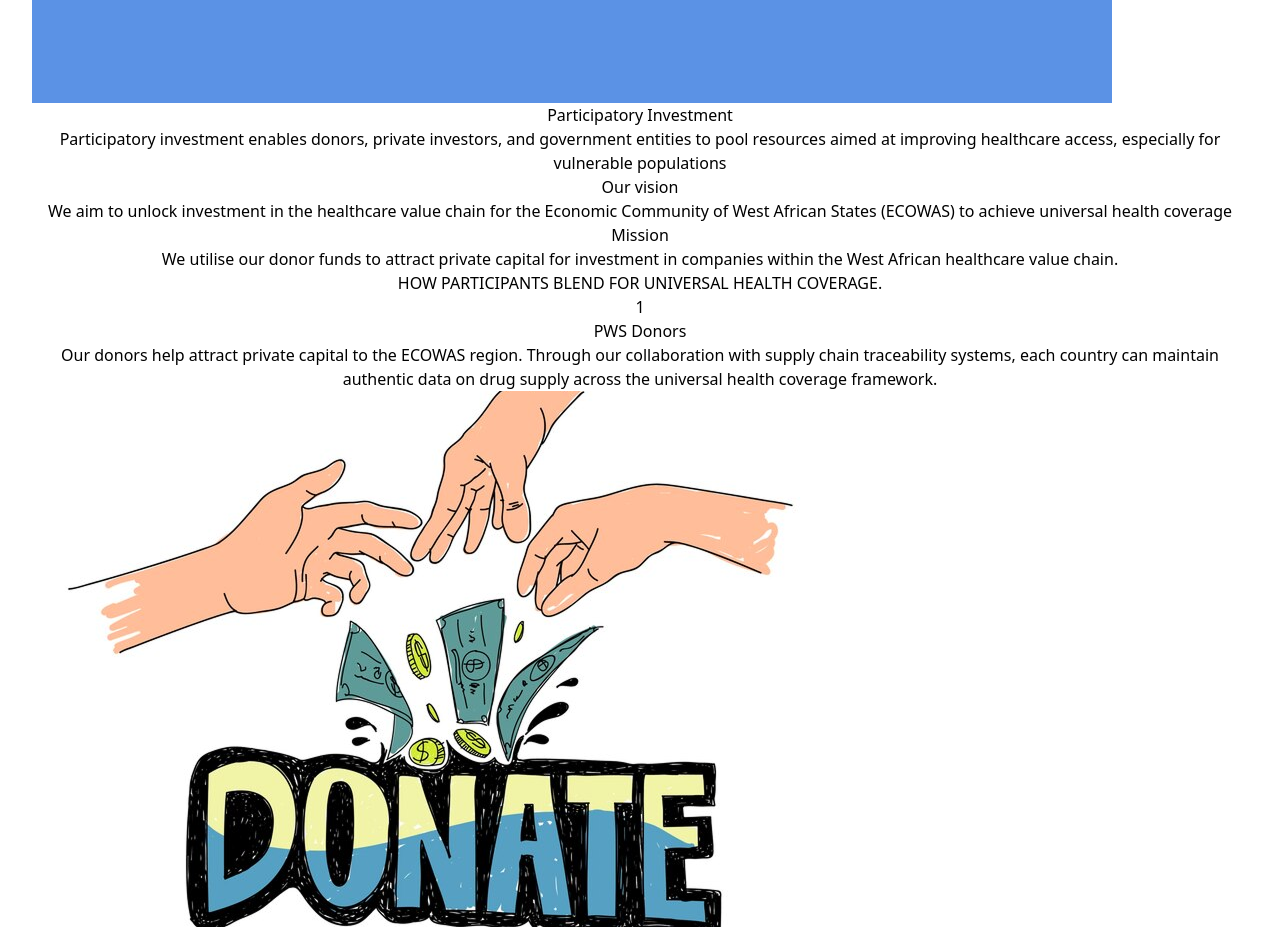
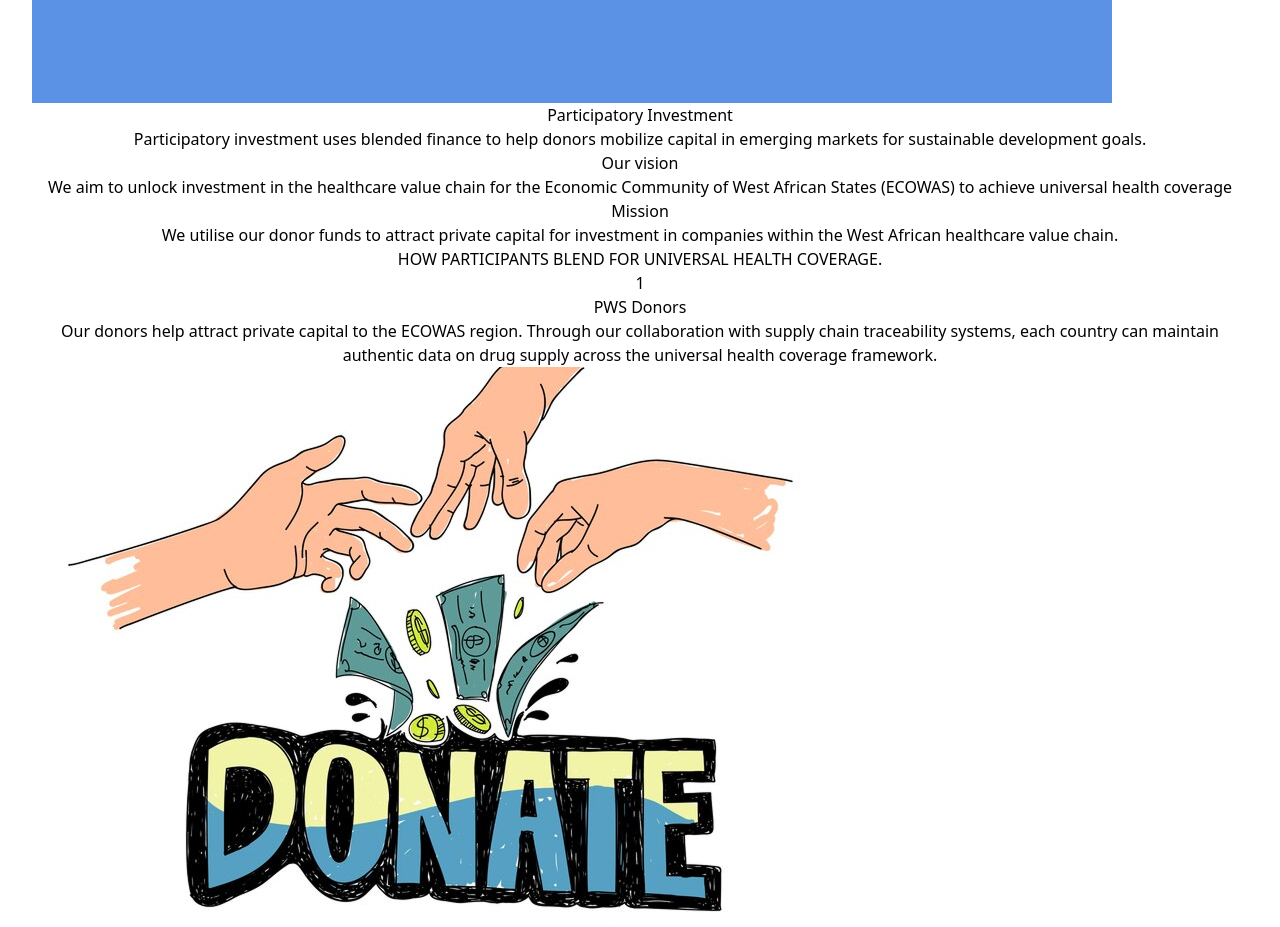
Before and after one commit to Prosper90/pws_landing, a React (Vite) app: page / in a window 1280 px wide. Shown: the part 2720-3647 px from the top of the page. Built offline with nearby package versions, Linux system fonts and the light colour scheme.

Commit message:
relaince

```diff
--- a/src/components/stats/StatsSection.tsx
+++ b/src/components/stats/StatsSection.tsx
@@ -9,7 +9,7 @@ const StatsSection = () => {
              Participatory Investment
           </h2>
           <p className="max-w-3xl mx-auto text-lg text-gray-600">
-            Participatory investment enables donors, private investors, and government entities to pool resources aimed at improving healthcare access, especially for vulnerable populations
+            Participatory investment uses blended finance to help donors mobilize capital in emerging markets for sustainable development goals.
           </p>
         </div>
 
```
